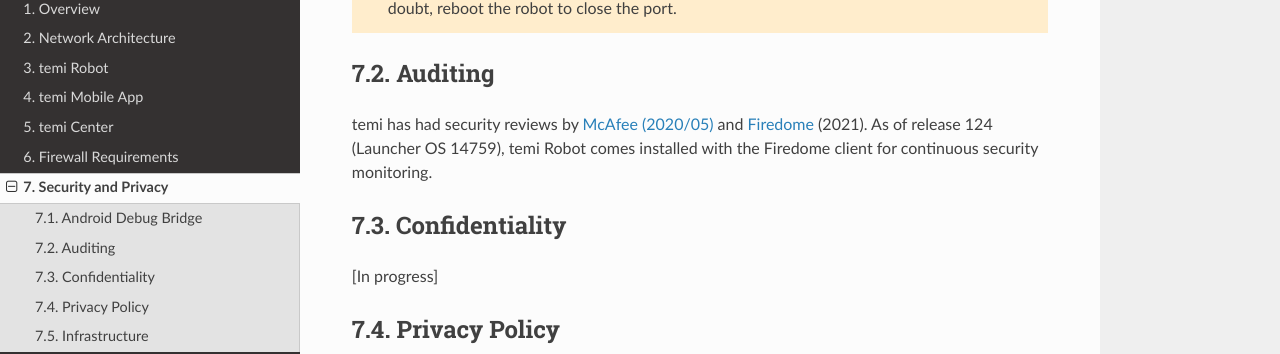
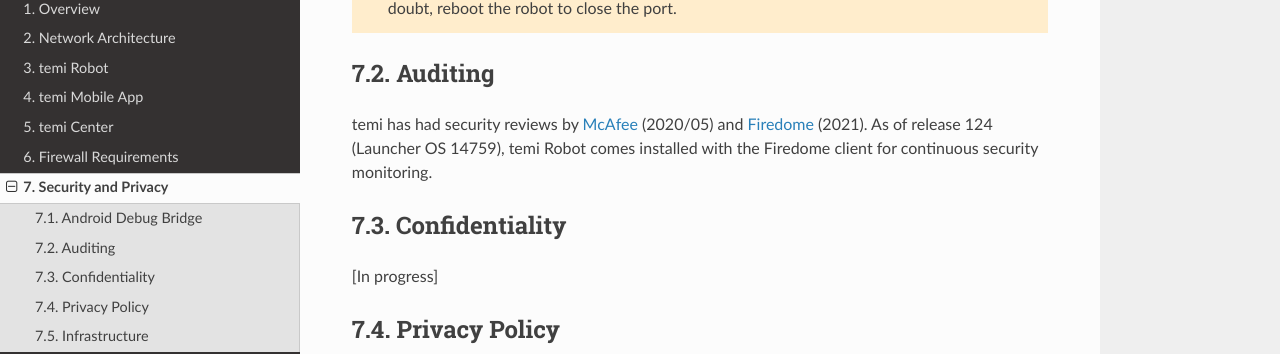
Before and after one commit to hapi-robo/temi-guide, a Sphinx documentation site: the page built from docs/source/network-admin/07_security-privacy.rst, in a window 1280 px wide and 900 px high, scrolled down 406 px. Shown: the part 143-497 px from the top of the window. Built offline with Sphinx 7.4.7 and the Read the Docs theme 2.0.0, drawn with Linux system fonts in a browser that asks for light colours.

Commit message:
Updates format

```diff
--- a/docs/source/network-admin/07_security-privacy.rst
+++ b/docs/source/network-admin/07_security-privacy.rst
@@ -15,7 +15,7 @@
 
 Auditing
 ========
-temi has had security reviews by `McAfee (2020/05) <https://www.mcafee.com/blogs/other-blogs/mcafee-labs/call-an-exorcist-my-robots-possessed/>`_ and `Firedome <https://firedome.io/>`_ (2021). As of release 124 (Launcher OS 14759), temi Robot comes installed with the Firedome client for continuous security monitoring.
+temi has had security reviews by `McAfee <https://www.mcafee.com/blogs/other-blogs/mcafee-labs/call-an-exorcist-my-robots-possessed/>`_ (2020/05) and `Firedome <https://firedome.io/>`_ (2021). As of release 124 (Launcher OS 14759), temi Robot comes installed with the Firedome client for continuous security monitoring.
 
 
 Confidentiality
```
